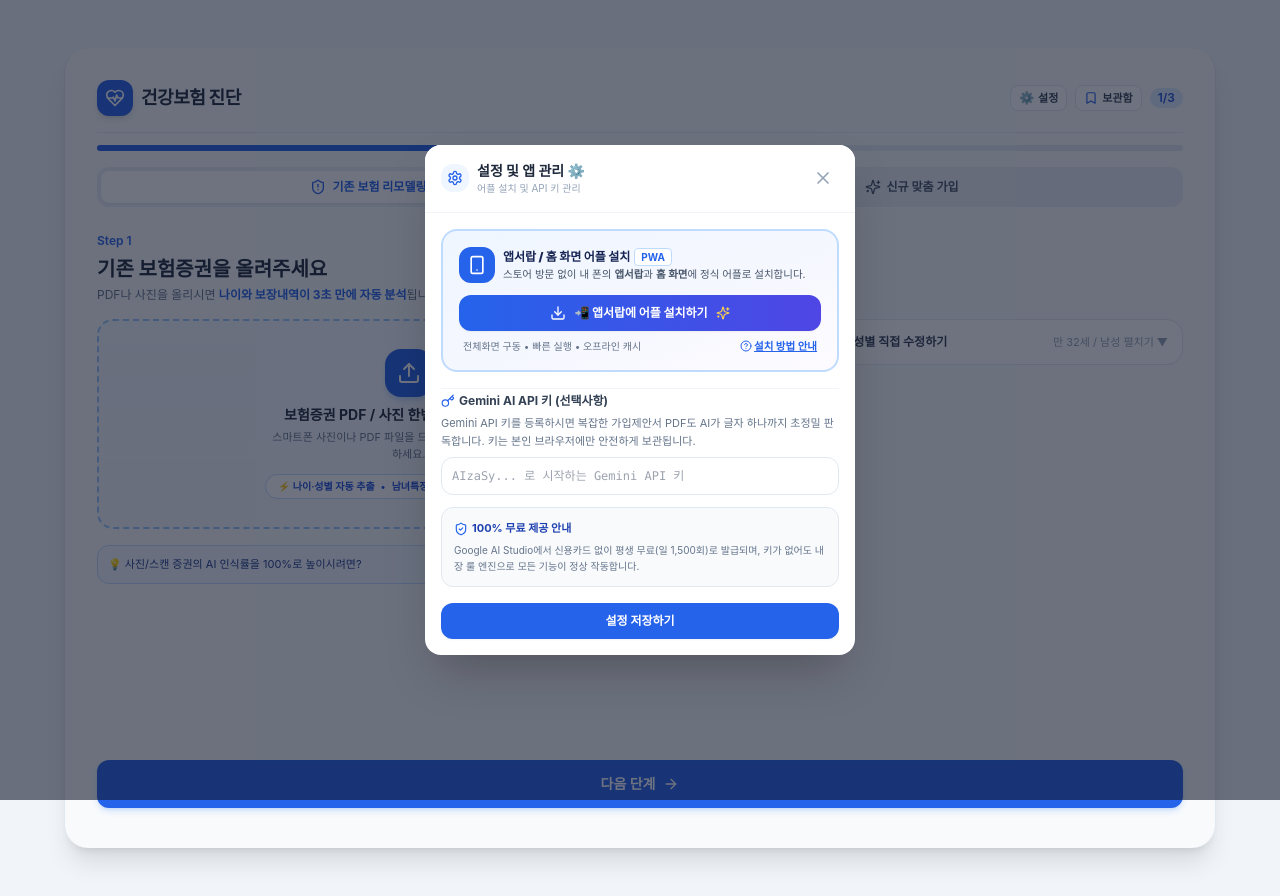
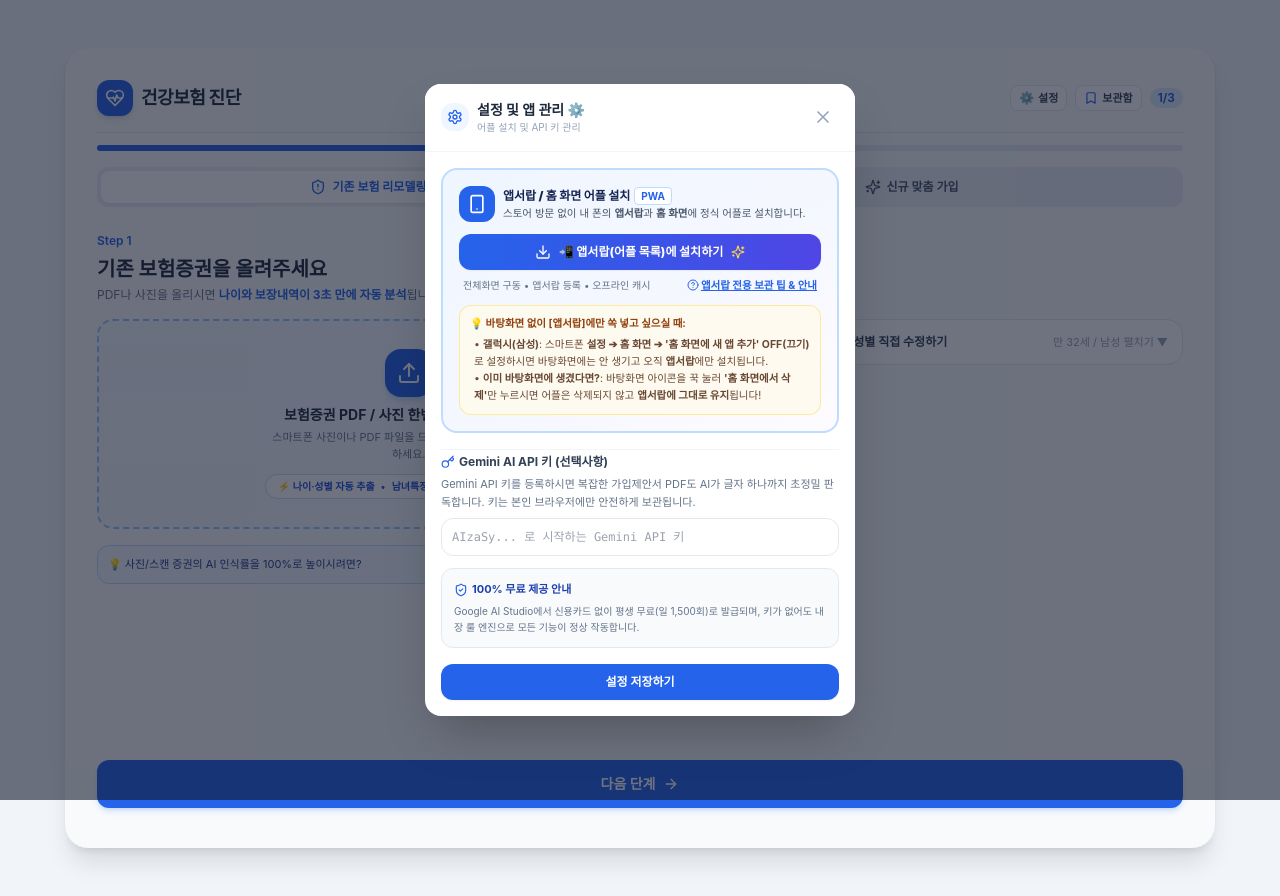
Before and after one commit to woogiiin-maker/antigravity_reinsur, a Next.js app: page / in a window 1280 px wide. Both pictures are taken after a click on the button "Gemini API 키 설정". Built offline with nearby package versions, Linux system fonts and the light colour scheme.

Commit message:
feat: optimize WebAPK manifest for Android App Drawer install and add App Drawer exclusive guide

```diff
--- a/components/settings/SettingsModal.tsx
+++ b/components/settings/SettingsModal.tsx
@@ -166,13 +166,13 @@
                   className="w-full py-2.5 px-4 bg-gradient-to-r from-blue-600 to-indigo-600 hover:from-blue-700 hover:to-indigo-700 text-white rounded-xl font-extrabold text-xs flex items-center justify-center gap-2 shadow-sm transition-all active:scale-98 cursor-pointer"
                 >
                   <Download className="w-4 h-4" />
-                  <span>📲 앱서랍에 어플 설치하기</span>
+                  <span>📲 앱서랍(어플 목록)에 설치하기</span>
                   <Sparkles className="w-3.5 h-3.5 text-amber-300" />
                 </button>
 
                 <div className="flex justify-between items-center px-1">
                   <span className="text-[10px] text-slate-500">
-                    전체화면 구동 • 빠른 실행 • 오프라인 캐시
+                    전체화면 구동 • 앱서랍 등록 • 오프라인 캐시
                   </span>
                   <button
                     type="button"
@@ -180,38 +180,49 @@
                     className="text-[10.5px] text-blue-600 hover:text-blue-800 font-bold flex items-center gap-0.5 underline cursor-pointer"
                   >
                     <HelpCircle className="w-3 h-3" />
-                    <span>설치 방법 안내</span>
+                    <span>앱서랍 전용 보관 팁 & 안내</span>
                   </button>
                 </div>
               </div>
             )}
 
-            {/* 브라우저별 수동 설치 안내 (iOS Safari 및 기타) */}
+            {/* 바탕화면이 아닌 [앱서랍]에만 깔끔하게 보관하는 팁 안내 상자 */}
+            <div className="p-2.5 bg-amber-50/80 border border-amber-200/80 rounded-xl text-[10.5px] text-amber-900 space-y-1">
+              <div className="font-bold flex items-center gap-1 text-amber-800">
+                <span>💡 바탕화면 없이 [앱서랍]에만 쏙 넣고 싶으실 때:</span>
+              </div>
+              <p className="text-amber-950/80 leading-relaxed pl-1">
+                • <b>갤럭시(삼성)</b>: 스마트폰 <b>설정 ➔ 홈 화면 ➔ &apos;홈 화면에 새 앱 추가&apos; OFF(끄기)</b>로 설정하시면 바탕화면에는 안 생기고 오직 <b>앱서랍</b>에만 설치됩니다.<br />
+                • <b>이미 바탕화면에 생겼다면?</b>: 바탕화면 아이콘을 꾹 눌러 <b>&apos;홈 화면에서 삭제&apos;</b>만 누르시면 어플은 삭제되지 않고 <b>앱서랍에 그대로 유지</b>됩니다!
+              </p>
+            </div>
+
+            {/* 브라우저별 상세 가이드 (접기/펼치기) */}
             {showManualGuide && !isStandalone && (
               <div className="p-3 bg-white rounded-xl border border-blue-200 text-xs space-y-2 animate-in fade-in duration-150">
                 <span className="font-bold text-blue-950 block text-[11px]">
-                  📱 기기별 앱서랍/홈화면 추가 방법:
+                  📱 기기별 설치 및 앱서랍 보관 상세 안내:
                 </span>
                 {isIos ? (
-                  <div className="space-y-1 text-[10.5px] text-slate-700 bg-slate-50 p-2.5 rounded-lg border border-slate-200">
+                  <div className="space-y-1.5 text-[10.5px] text-slate-700 bg-slate-50 p-2.5 rounded-lg border border-slate-200">
                     <p className="font-bold text-indigo-900 flex items-center gap-1">
-                      <Share2 className="w-3.5 h-3.5 text-blue-600" /> 아이폰(iOS Safari) 설치 순서:
+                      <Share2 className="w-3.5 h-3.5 text-blue-600" /> 아이폰(iOS Safari) 순서:
                     </p>
-                    <ol className="list-decimal pl-4 space-y-0.5 text-slate-600">
+                    <ol className="list-decimal pl-4 space-y-1 text-slate-600">
                       <li>사파리 하단 중앙의 <b>[공유(내보내기) 버튼 ⎋]</b> 터치</li>
-                      <li>메뉴를 아래로 스크롤하여 <b>[홈 화면에 추가 ➕]</b> 선택</li>
-                      <li>우측 상단 <b>[추가]</b>를 누르면 홈 화면과 앱 보관함에 앱 설치 완료!</li>
+                      <li><b>[홈 화면에 추가 ➕]</b> 선택 후 우측 상단 <b>[추가]</b> 터치</li>
+                      <li>💡 <b>앱 보관함(앱서랍)에만 두고 싶다면:</b> 아이폰 <b>설정 ➔ 홈 화면 ➔ &apos;앱 보관함에만&apos;</b>으로 설정해 두시면 홈 화면 없이 앱 보관함에만 깔끔하게 저장됩니다.</li>
                     </ol>
                   </div>
                 ) : (
-                  <div className="space-y-1 text-[10.5px] text-slate-700 bg-slate-50 p-2.5 rounded-lg border border-slate-200">
+                  <div className="space-y-1.5 text-[10.5px] text-slate-700 bg-slate-50 p-2.5 rounded-lg border border-slate-200">
                     <p className="font-bold text-indigo-900 flex items-center gap-1">
-                      <PlusSquare className="w-3.5 h-3.5 text-blue-600" /> 안드로이드/PC 설치 순서:
+                      <PlusSquare className="w-3.5 h-3.5 text-blue-600" /> 안드로이드 / PC 설치 순서:
                     </p>
-                    <ol className="list-decimal pl-4 space-y-0.5 text-slate-600">
-                      <li>상단의 <b>[📲 앱서랍에 어플 설치하기]</b> 버튼 터치</li>
-                      <li>시스템 팝업이 뜨지 않으면 브라우저 우측 상단 <b>[더보기 메뉴 ⋮]</b> 터치</li>
-                      <li><b>[앱 설치]</b> 또는 <b>[홈 화면에 추가]</b>를 선택하면 앱서랍에 자동 등록됩니다.</li>
+                    <ol className="list-decimal pl-4 space-y-1 text-slate-600">
+                      <li>상단의 <b>[📲 앱서랍에 설치하기]</b> 버튼 터치 (시스템 팝업 즉시 호출)</li>
+                      <li>시스템 팝업이 안 뜨면 브라우저 우측 상단 <b>[더보기 메뉴 ⋮] ➔ [앱 설치]</b> 선택</li>
+                      <li>💻 <b>PC(Chrome/Edge)</b>: 설치 팝업에서 <b>&apos;바탕화면 바로가기&apos; 체크를 해제</b>하시면 바탕화면 없이 <b>&apos;시작 메뉴(앱 목록)&apos;</b>에만 등록됩니다.</li>
                     </ol>
                   </div>
                 )}
--- a/public/sw.js
+++ b/public/sw.js
@@ -1,4 +1,4 @@
-const CACHE_NAME = 'reinsur-v1';
+const CACHE_NAME = 'reinsur-v2';
 
 self.addEventListener('install', (e) => {
   self.skipWaiting();
@@ -20,7 +20,6 @@
 });
 
 self.addEventListener('fetch', (e) => {
-  // Network first with fallback
   if (e.request.method !== 'GET') return;
   e.respondWith(
     fetch(e.request).catch(() => caches.match(e.request))
```
Also changed, not shown: public/manifest.json, 1 other file (tests, documents, lock files or other folders).
